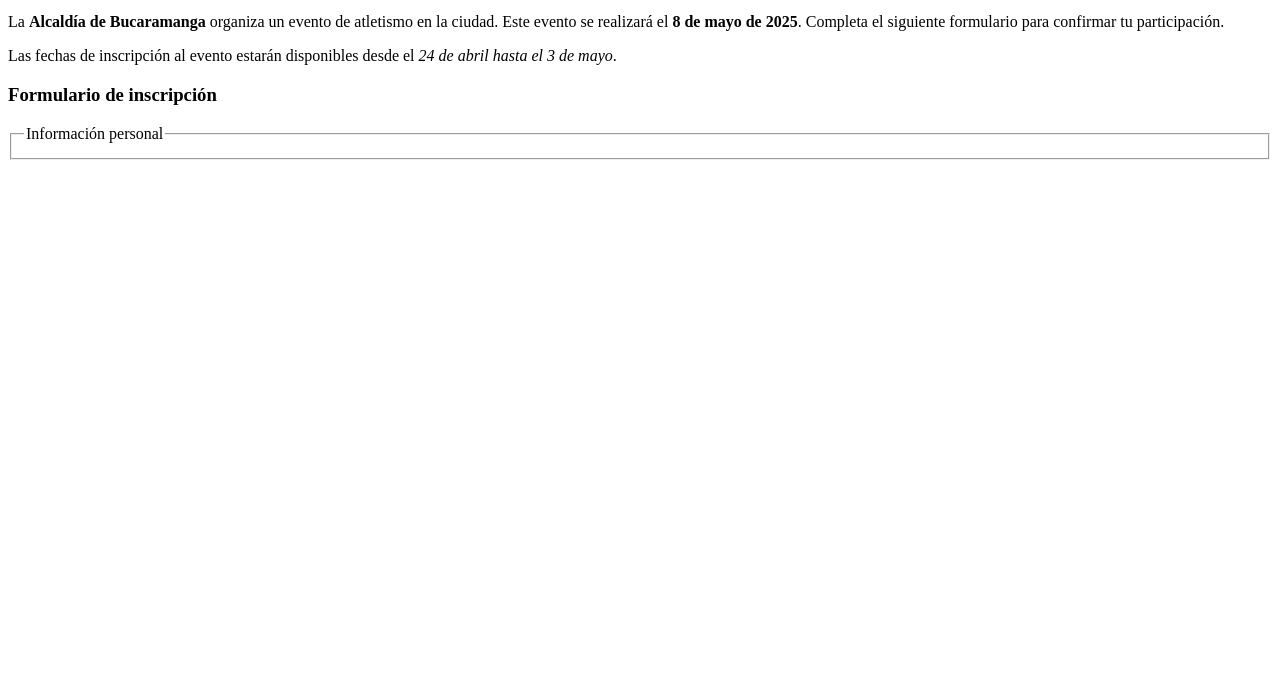
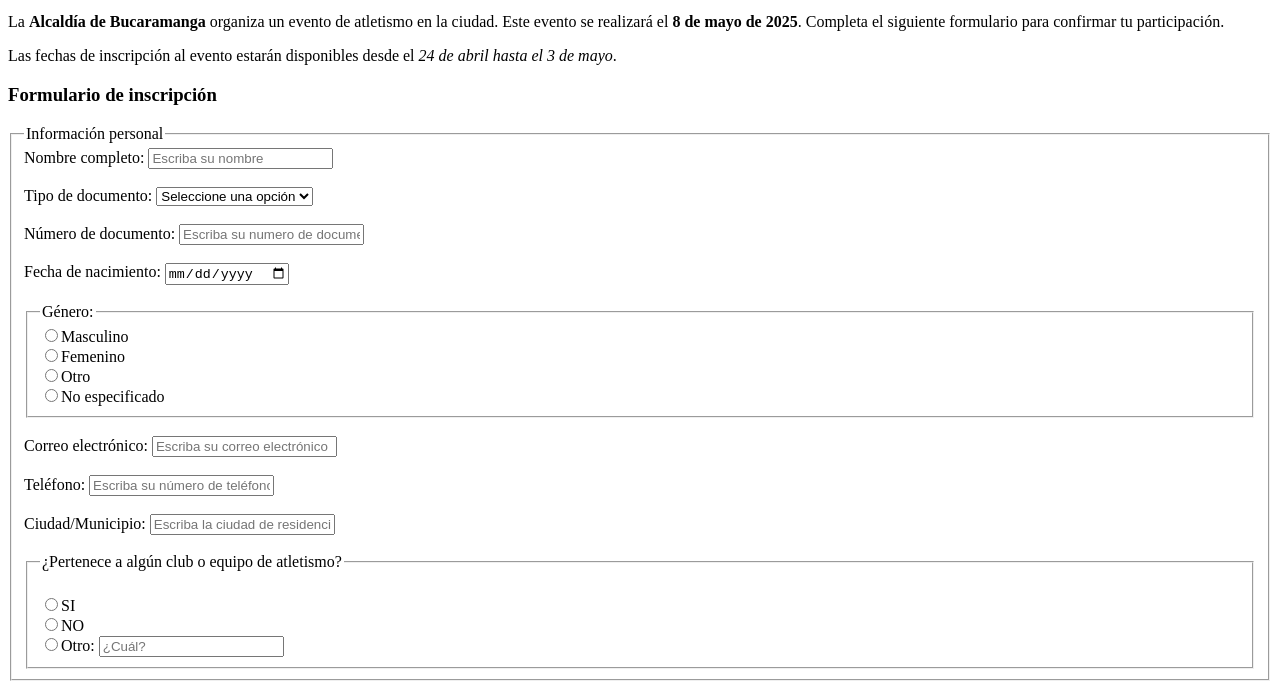
Before and after one commit to KarolainReyes/FORMULARIO-HTML, a plain HTML site: page index.html in a window 1280 px wide. Shown: the part 132-821 px from the top of the page. Before the commit the page ends 800 px from the top, so only its background shows below. Drawn offline with Linux system fonts and the light colour scheme.

Commit message:
feat: :sparkles: Form section is created
The second section containing the form is created within the participant's personal information.

by@KarolainReyes

```diff
--- a/index.html
+++ b/index.html
@@ -29,8 +29,60 @@
                 <fieldset>
                     <legend>Información personal</legend>
                     <div>
-
+                        <label for="nombre">Nombre completo: </label>
+                        <input type="text" name="nombre" id="nombre" placeholder="Escriba su nombre" required>
+                        <br><br>
                     </div>
+                    <div>
+                        <label for="tipo">Tipo de documento: </label>
+                        <select name="tipo" id="tipo" required>
+                            <option value=""selected>Seleccione una opción</option>
+                            <option value="TI">Tarjeta de identidad</option>
+                            <option value="CC">Cedula de ciudadania</option>
+                            <option value="CE">Cedula de extranjería</option>
+                        </select>
+                        <br><br>
+                    </div>
+                    <div>
+                        <label for="numero">Número de documento: </label>
+                        <input type="text" name="numero" id="numero" pattern="[0-9]{6,12}" placeholder="Escriba su numero de documento" required>
+                        <br><br>
+                    </div>
+                    <div>
+                        <label for="nacimiento">Fecha de nacimiento: </label>
+                        <input type="date" name="nacimiento" id="nacimiento" required>
+                        <br><br>
+                    </div>
+                    <fieldset>
+                        <legend>Género: </legend>
+                        <label><input type="radio" name="gen" value="M" required>Masculino</label><br>
+                        <label><input type="radio" name="gen" value="F" required>Femenino</label><br>
+                        <label><input type="radio" name="gen" value="O" required>Otro</label><br>
+                        <label><input type="radio" name="gen" value="NE" required>No especificado</label>
+                    </fieldset><br>
+                    <div>
+                        <label for="email">Correo electrónico: </label>
+                        <input type="email" name="email"  id="email" placeholder="Escriba su correo electrónico" required>
+                        <br><br>
+                    </div>
+                    <div>
+                        <label for="telefono">Teléfono: </label>
+                        <input type="tel" name="telefono" id="telefono" placeholder="Escriba su número de teléfono"required>
+                        <br><br>
+                    </div>
+                    <div>
+                        <label for="ciudad">Ciudad/Municipio: </label>
+                        <input type="text" name="ciudad" id="ciudad" placeholder="Escriba la ciudad de residencia" required>
+                        <br><br>
+                    </div>
+                    <fieldset>
+                        <legend>¿Pertenece a algún club o equipo de atletismo?</legend>
+                        <br>
+                        <label><input type="radio" name="pertenecia" value="SI" required>SI</label><br>
+                        <label><input type="radio" name="pertenecia" value="NO" required>NO</label><br>
+                        <label><input type="radio" name="pertenecia" value=" O" required>Otro:</label>
+                        <input type="text" name="pertenecia_otro" placeholder="¿Cuál?">
+                    </fieldset>
                 </fieldset>
             </form>
         </section>
```
